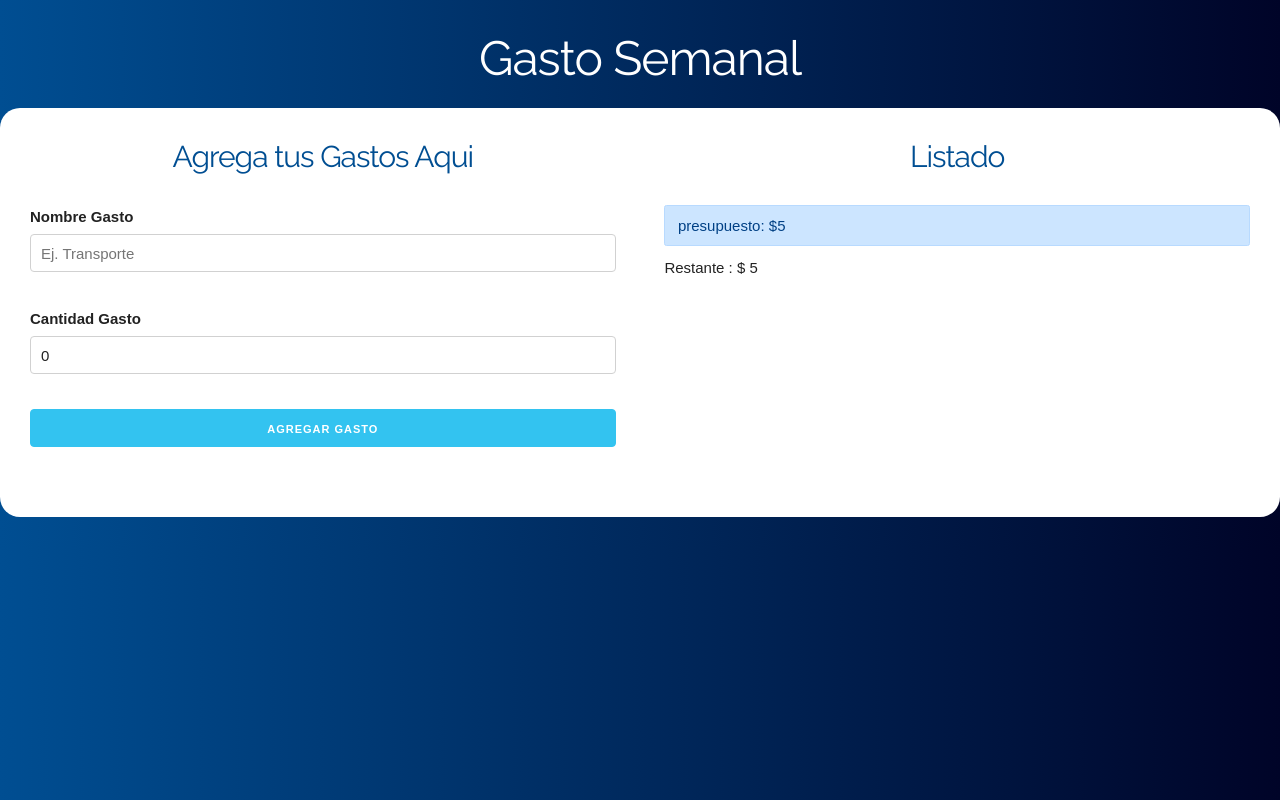
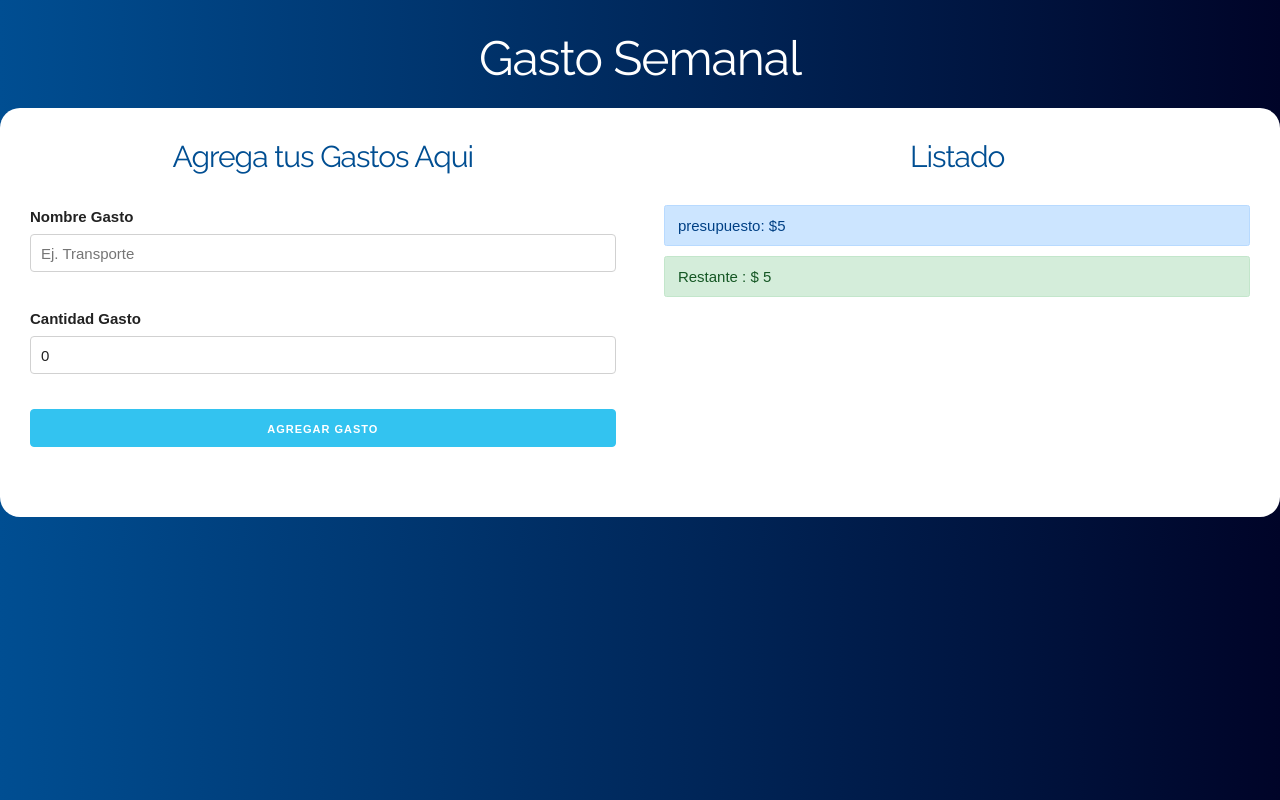
Before and after one commit to eacevedof/prj_reactjs3, a React (Create React App) app in the folder sec10_presup_semana_hooks/presupuestoreact/: page / in a window 1280 px wide. Both pictures are taken after typing "5" into the empty fields and a click on the input "Definir Presupuesto". Built offline with nearby package versions, Linux system fonts and the light colour scheme.

Commit message:
14. Calculando el Restante

```diff
--- a/sec10_presup_semana_hooks/presupuestoreact/src/App.js
+++ b/sec10_presup_semana_hooks/presupuestoreact/src/App.js
@@ -20,10 +20,20 @@ function App() {
       const listadoGastos = [...gastos,gasto]
       guardarGastos(listadoGastos)
 
+      // restar el presupuesto
+      const presupuestoRestante = restante - gasto.cantidadGasto
+      guardarRestante(presupuestoRestante)
+
       // una vez que se agrega, lo ponemos como false
       guardarCrearGasto(false)
     }
-  },[crearGasto])//por esto se quedaba colgado, es necesario pasar un objeto inicial
+  },[crearGasto,gastos,gasto,restante])//por esto se quedaba colgado,
+  // es necesario pasar un objeto inicial
+  /*
+  Line 30:5:  React Hook useEffect has missing dependencies: 'gasto', 'gastos'
+  , and 'restante'. Either include them or remove the dependency array
+  react-hooks/exhaustive-deps
+  */
 
   return (
     <div className="App">
--- a/sec10_presup_semana_hooks/presupuestoreact/src/components/ControlPresupuesto.js
+++ b/sec10_presup_semana_hooks/presupuestoreact/src/components/ControlPresupuesto.js
@@ -1,12 +1,13 @@
 //ControlPresupuesto.js
 import React, {Fragment} from 'react';
+import { revisarPresupuesto} from '../helpers';
 
 const ControlPresupuesto = ({presupuesto, restante}) => (
   <Fragment>
     <div className="alert alert-primary">
       presupuesto: ${presupuesto}
     </div>
-    <div className="">
+    <div className={revisarPresupuesto(presupuesto,restante)}>
       Restante : $ {restante}
     </div>
   </Fragment>
```
Also changed, not shown: sec10_presup_semana_hooks/presupuestoreact/src/helpers.js (renamed from sec10_presup_semana_hooks/presupuestoreact/src/helper.js), 1 other file (tests, documents, lock files or other folders).
